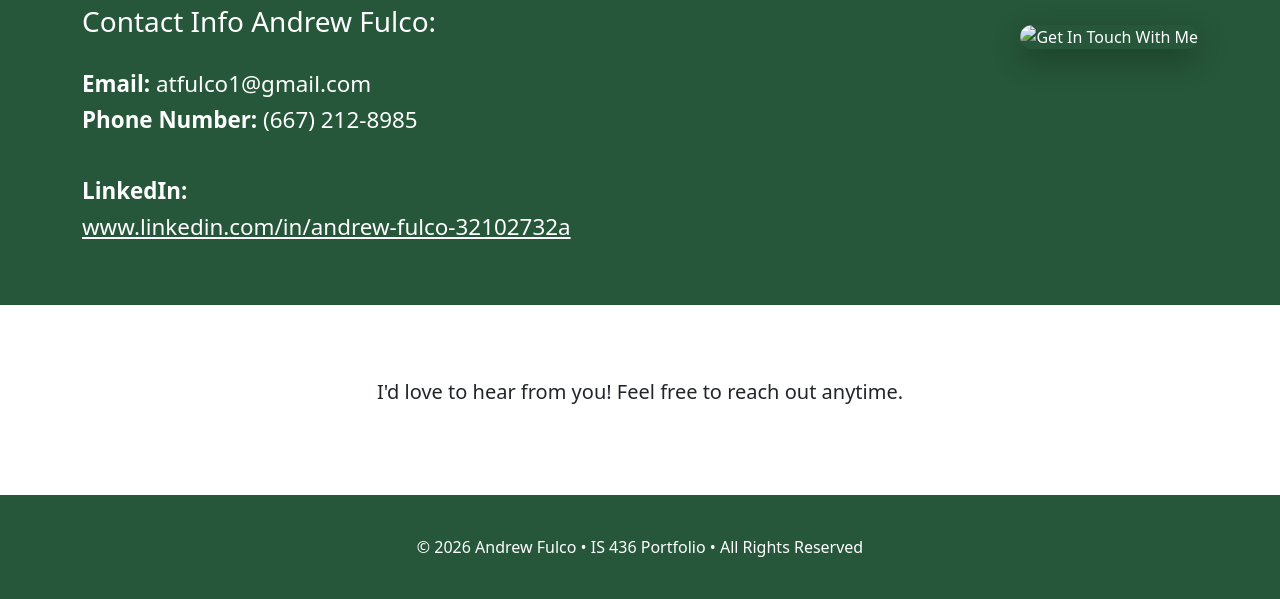
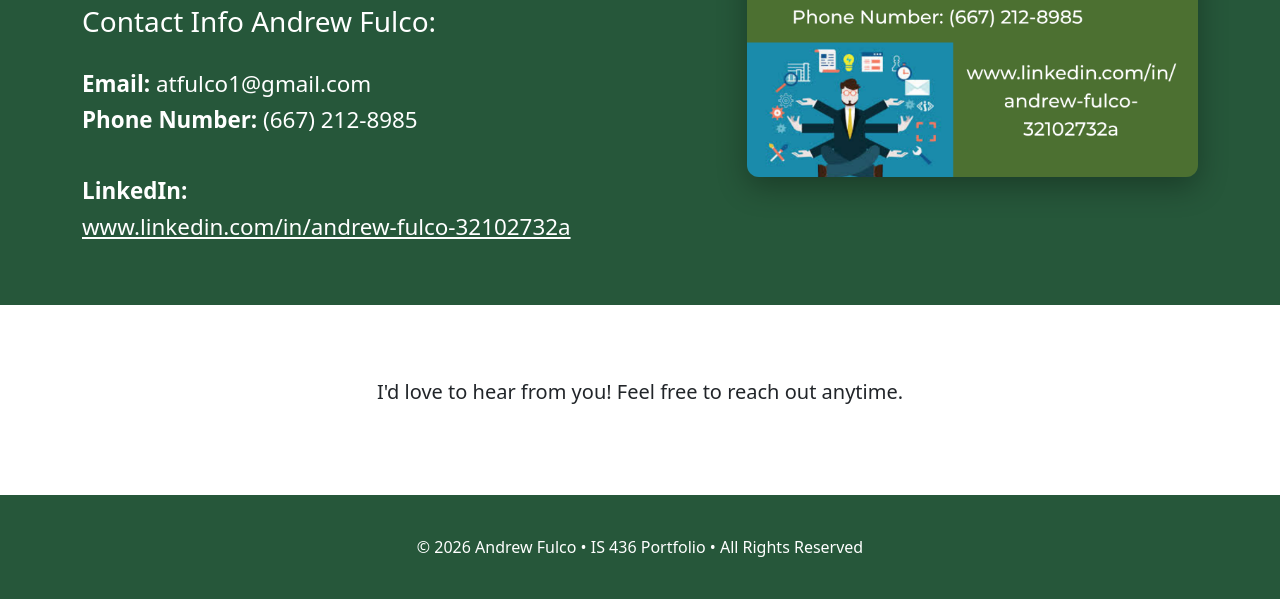
Before and after one commit to Andrew45-afk/is436-portfolio, a plain HTML site: page contact.html in a window 1280 px wide. Shown: the part 268-867 px from the top of the page. Drawn offline with nearby package versions, Linux system fonts and the light colour scheme.

Commit message:
Update contact.html

```diff
--- a/contact.html
+++ b/contact.html
@@ -88,8 +88,7 @@
 
                 <!-- Right side: Cartoon illustration -->
                 <div class="col-lg-5 text-center text-lg-end">
-                    <img src="get-in-touch.png" alt="Get In Touch With Me" class="cartoon-img">
-                </div>
+                    <img src="Get In Touch With Me.png" alt="Get In Touch With Me" class="cartoon-img">                </div>
             </div>
         </div>
     </section>
```
